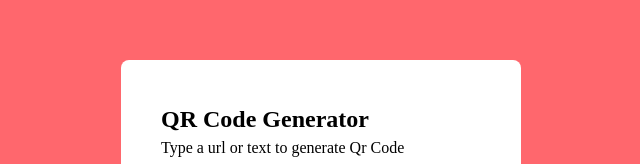
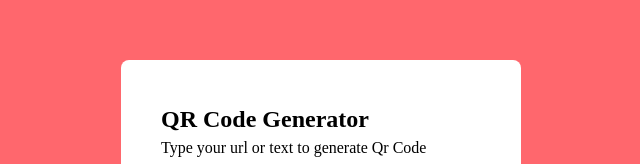
Before and after one commit to davidmurage/QR-code-generator, a plain HTML site: page index.html in a window 1280 px wide. Shown: the part 215-379 px from the top of the page, 319-959 px from the left. Drawn offline with Linux system fonts and the light colour scheme.

Commit message:
Update index.html

```diff
--- a/index.html
+++ b/index.html
@@ -6,13 +6,13 @@
     <meta name="viewport" content="width=device-width, initial-scale=1.0">
     <link href="style.css" rel="stylesheet">
     <script defer src="script.js"></script>
-        <title>qr code</title>
+        <title>qr code generator</title>
     </head>
     <body>
         <div class="container">
         <div class="header">
             <h1>QR Code Generator</h1>
-            <p>Type a url or text to generate Qr Code</p>
+            <p>Type your url or text to generate Qr Code</p>
         </div>
         <div class="input-form">
             <input type="text" class="qr-input" placeholder="Enter url or text">
```
